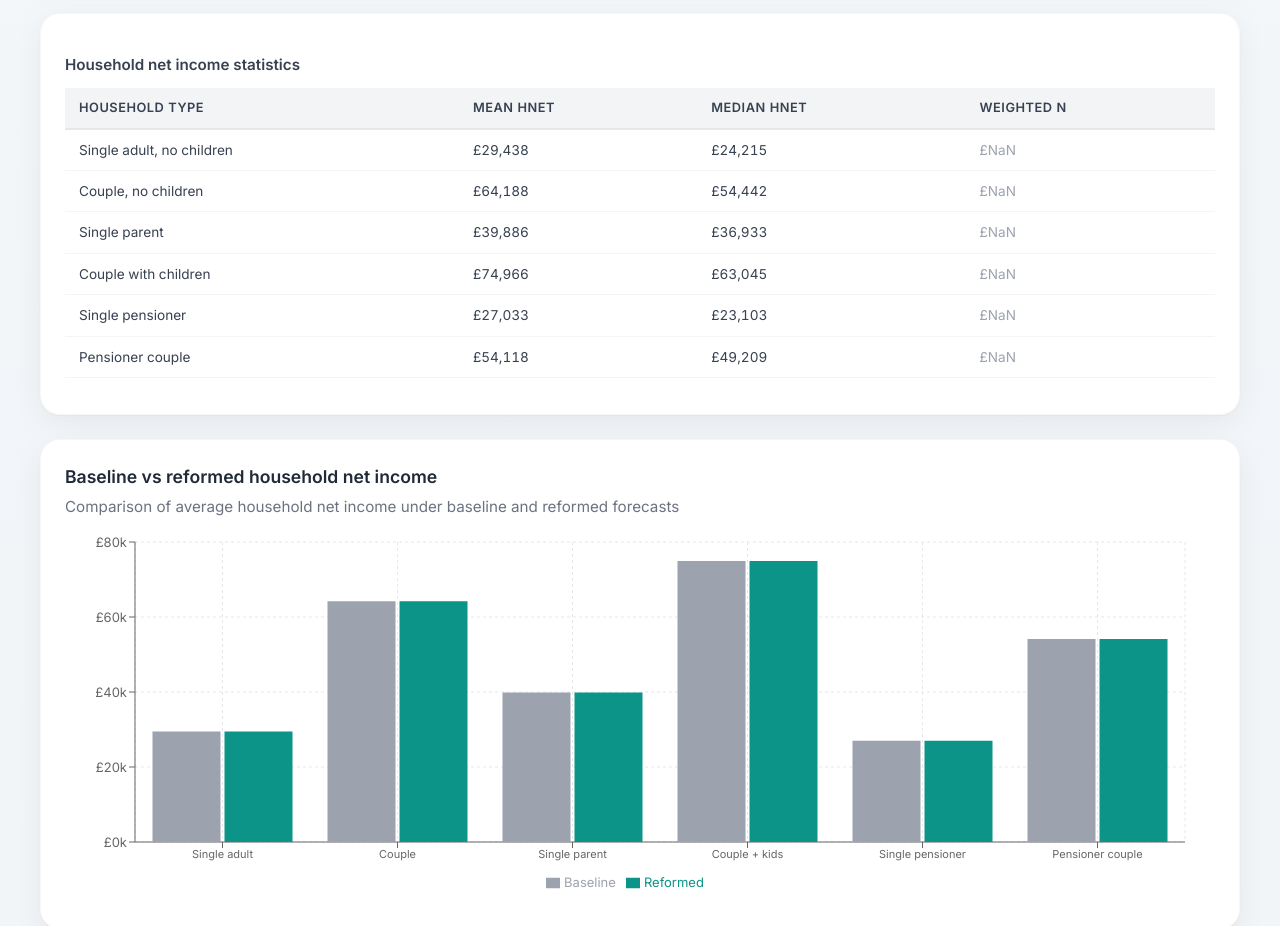
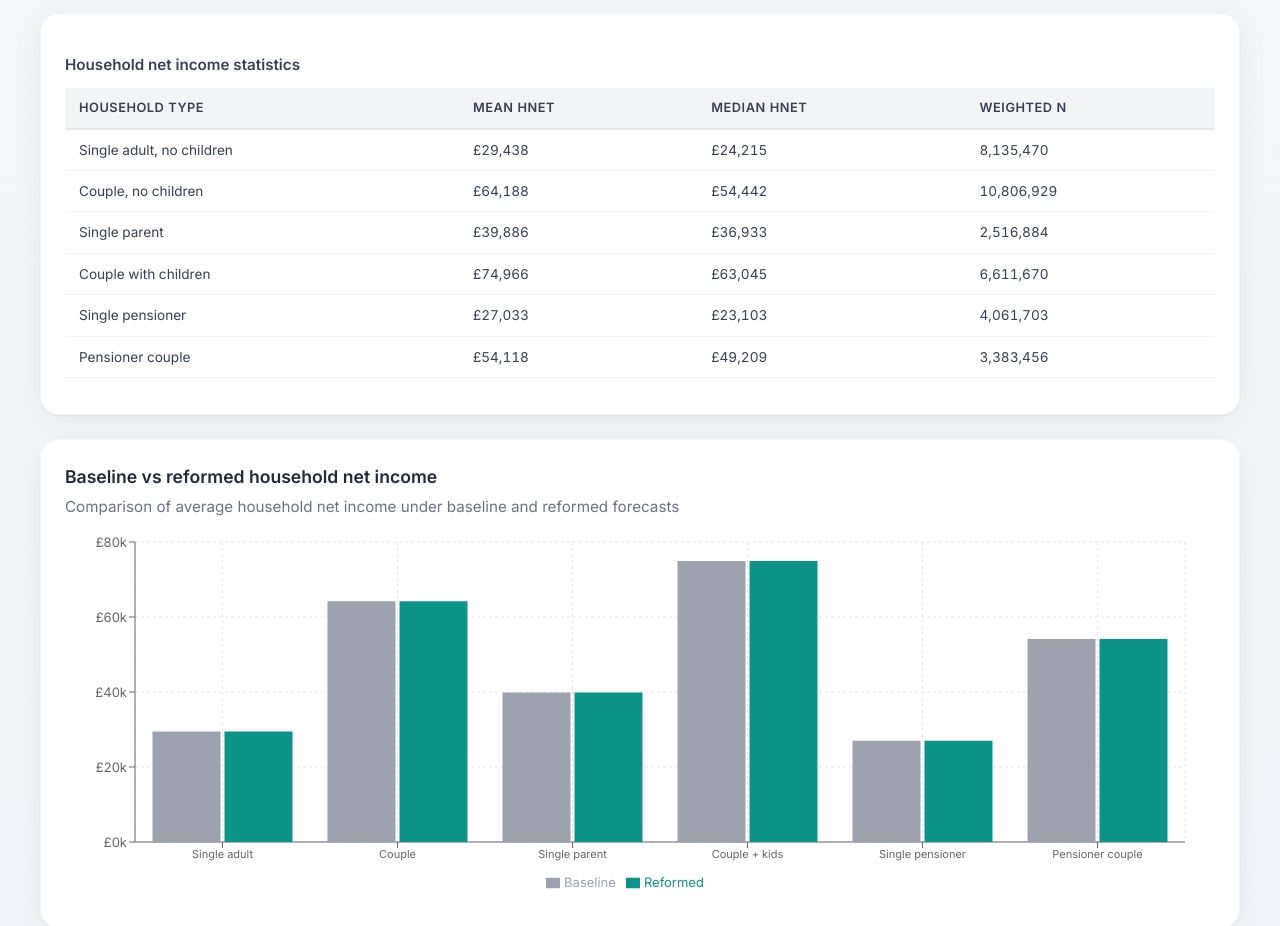
Before and after one commit to PolicyEngine/uk-spring-statement-analysis, a React (Vite) app in the folder dashboard/: page / in a window 1280 px wide. Shown: the part 2100-3026 px from the top of the page. Built offline with nearby package versions, Linux system fonts and the light colour scheme.

Commit message:
Fix NaN in Weighted N column by skipping formatter for string cells
Co-Authored-By: Claude Opus 4.6 <noreply@anthropic.com>

```diff
--- a/dashboard/src/components/ForecastTable.jsx
+++ b/dashboard/src/components/ForecastTable.jsx
@@ -61,7 +61,7 @@ export default function ForecastTable({ columns, rows, format = "pct" }) {
             <tr key={i}>
               {row.map((cell, j) => (
                 <td key={j}>
-                  {j === 0
+                  {j === 0 || typeof cell === "string"
                     ? cell
                     : j === columns.length - 1
                       ? fmtChange(cell)
```
